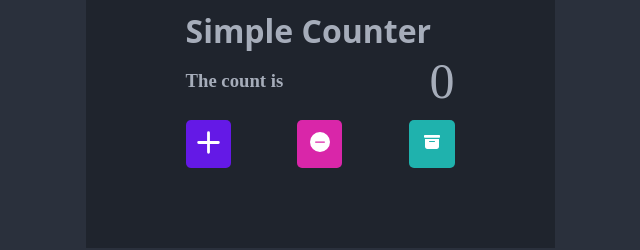
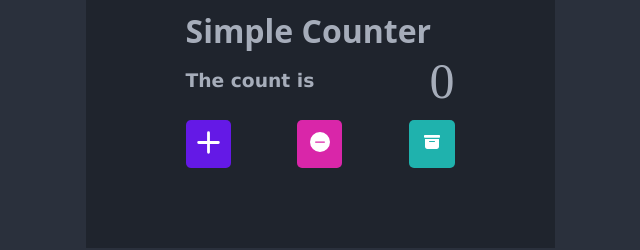
Before and after one commit to vvckovv/counter, a plain HTML site: page index.html in a window 1280 px wide. Shown: the part 232-482 px from the top of the page, 320-960 px from the left. Drawn offline with Linux system fonts and the light colour scheme.

Commit message:
edited Css file

```diff
--- a/style.css
+++ b/style.css
@@ -31,6 +31,10 @@ body {
     justify-content: space-between;
     align-items: center;
     color: #A6ADBA;
+}
+
+.flex h3 {
+    font-family: 'Lucida Sans', 'Lucida Sans Regular', 'Lucida Grande', 'Lucida Sans Unicode', Geneva, Verdana, sans-serif;
 }
 
 #score-count {
```
